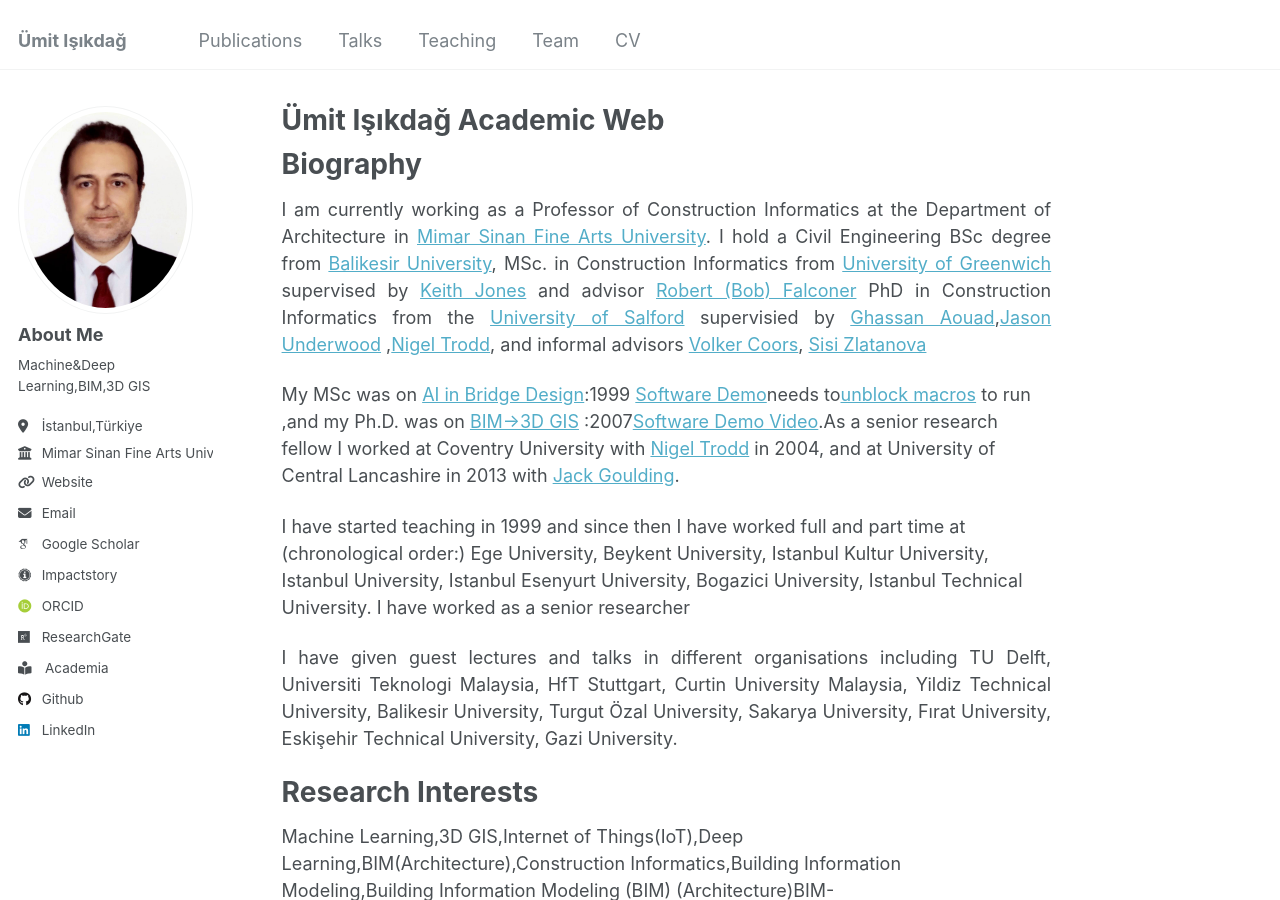
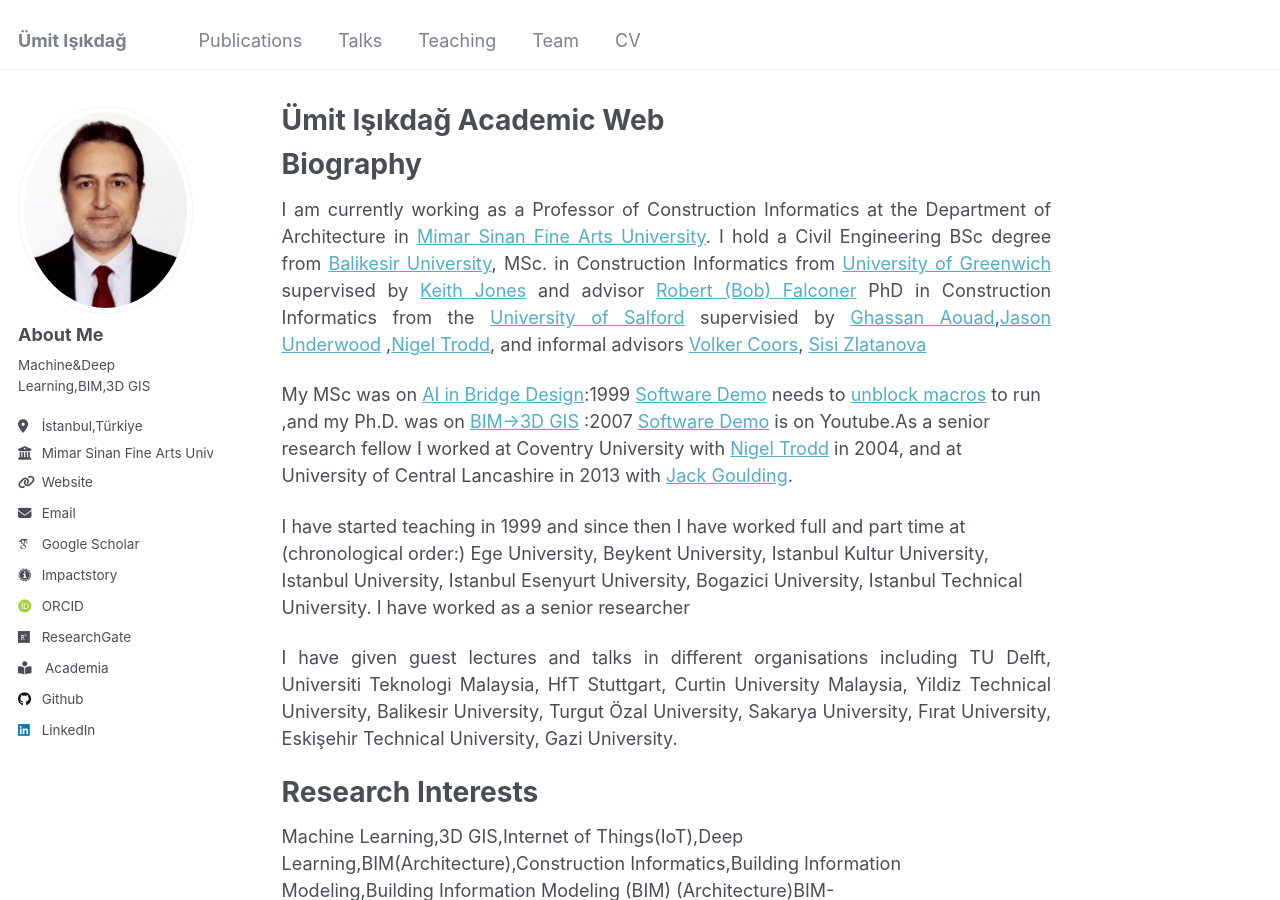
Before and after one commit to uisikdag/uisikdag.github.io, a Jekyll site: the page built from _pages/about.md, in a window 1280 px wide and 900 px high. Built offline with Jekyll 4.4.1, drawn with Linux system fonts in a browser that asks for light colours; some web fonts are replaced.

Commit message:
Update about.md

```diff
--- a/_pages/about.md
+++ b/_pages/about.md
@@ -19,9 +19,9 @@ PhD in Construction Informatics from the [University of Salford](https://hub.sal
 [Sisi Zlatanova](https://research.unsw.edu.au/people/professor-sisi-zlatanova)
 {: style="text-align: justify;"}
 
-My MSc was on [AI in Bridge Design](files/msc_thesis.pdf):1999 [Software Demo](files/msc_code.xls)needs to[unblock macros](https://learn.microsoft.com/en-en/microsoft-365-apps/security/internet-macros-blocked)
+My MSc was on [AI in Bridge Design](files/msc_thesis.pdf):1999 [Software Demo](files/msc_code.xls) needs to [unblock macros](https://learn.microsoft.com/en-en/microsoft-365-apps/security/internet-macros-blocked)
 to run ,and my Ph.D. was on [BIM->3D GIS](https://salford-repository.worktribe.com/output/1434038/towards-the-implementation-of-building-information-models-in-geospatial-context)
-:2007[Software Demo Video](https://www.youtube.com/playlist?list=PLjWRQUTDgLAPZ0EGWbw3UMj27GU4nMYFZ).As a senior research fellow I worked at Coventry University with [Nigel Trodd](https://www.linkedin.com/in/nigeltrodd) in 2004, and
+:2007 [Software Demo](https://www.youtube.com/playlist?list=PLjWRQUTDgLAPZ0EGWbw3UMj27GU4nMYFZ) is on Youtube.As a senior research fellow I worked at Coventry University with [Nigel Trodd](https://www.linkedin.com/in/nigeltrodd) in 2004, and
 at University of Central Lancashire in 2013 with [Jack Goulding](https://www.linkedin.com/in/jack-goulding-a0412614).
 
 
```
